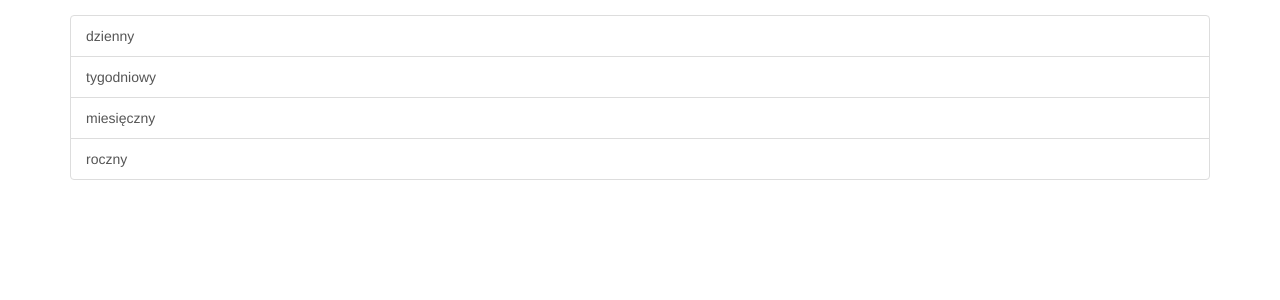
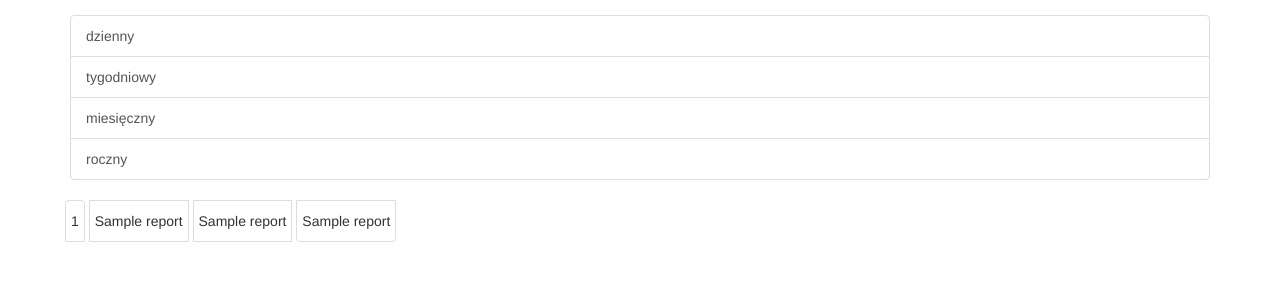
Before and after one commit to michigann/bazy_danych_projekt, a Flask app: template templates/back_office_views/reports.html in a window 1280 px wide. Shown: the part 147-447 px from the top of the page. Run offline with Flask 2, Linux system fonts and the light colour scheme; the template is opened without the code that fills it: most values are stand-ins (such as "Sample title", 1, 10 or a date in 2020); some libraries are stand-ins or nearby versions.

Commit message:
reports show

```diff
--- a/templates/back_office_views/reports.html
+++ b/templates/back_office_views/reports.html
@@ -11,5 +11,14 @@
         <a href="{{ url_for('reports', report='year') }}" class="list-group-item">roczny</a>
     </div>
 
+    {% for report in report_list %}
+        <ul class="list-inline">
+            <li class="list-group-item"> {{ report[0] }} </li>
+            <li class="list-group-item"> {{ report[1] }} </li>
+            <li class="list-group-item"> {{ report[2] }} </li>
+            <li class="list-group-item"> {{ report[3] }} </li>
+        </ul>
+    {% endfor %}
+
 
 {% endblock %}
```
